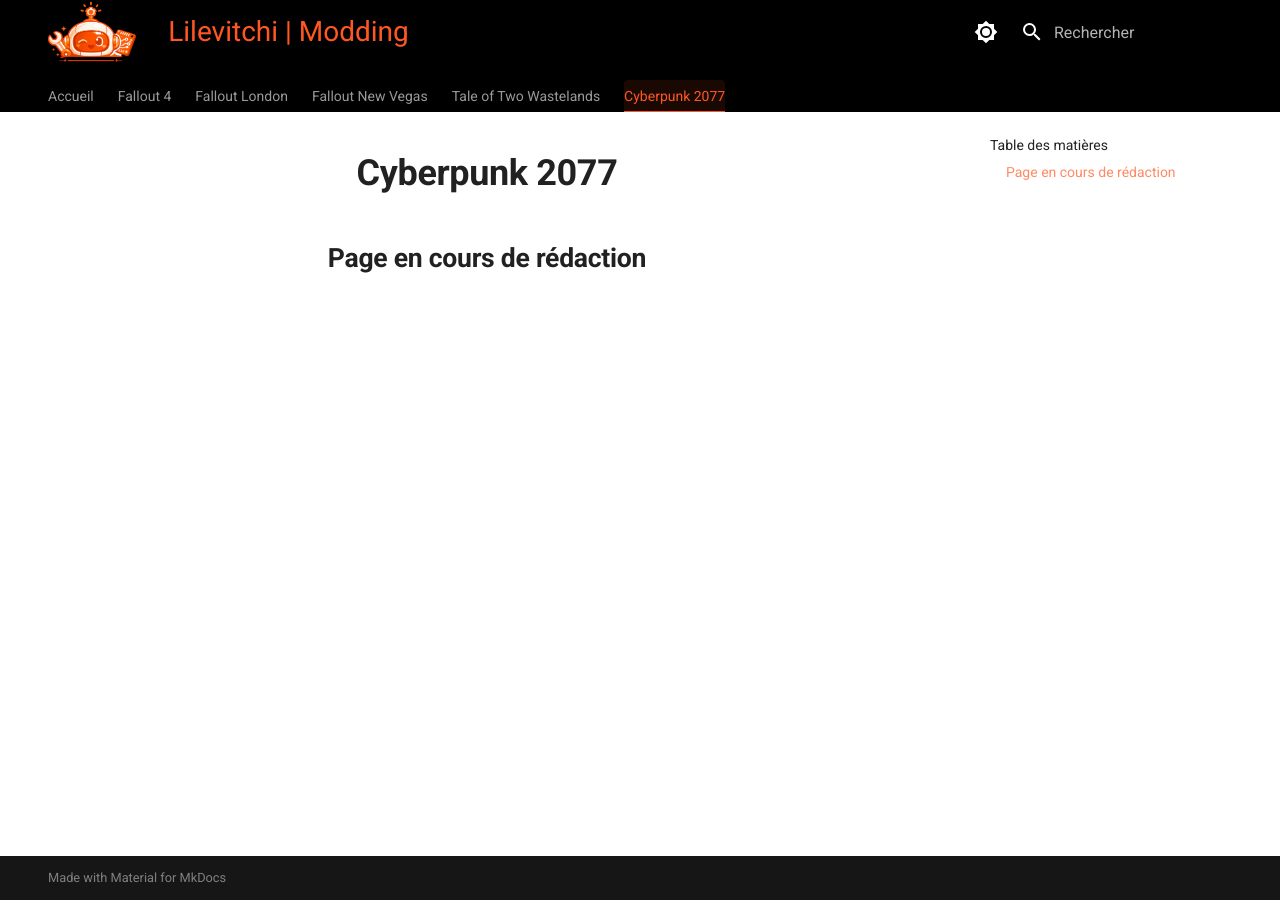
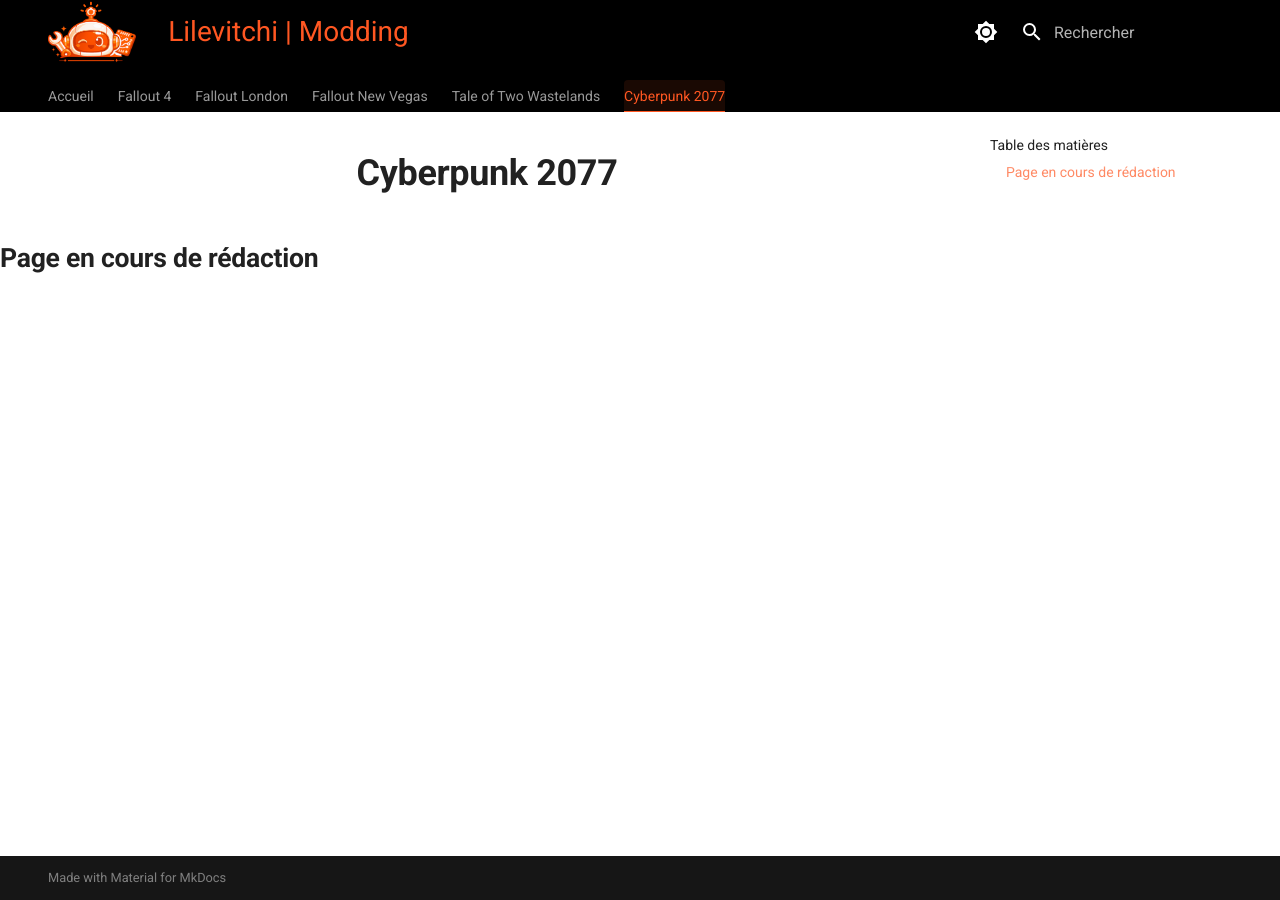
Before and after one commit to Lilevitchi/lilevitchi.github.io, an MkDocs documentation site: the page built from docs/cyberpunk/index.md, in a window 1280 px wide. Built offline with MkDocs 1.6.1 and Material for MkDocs 9.7.7, drawn with Linux system fonts in a browser that asks for light colours.

Commit message:
Update extra.css

```diff
--- a/docs/stylesheets/extra.css
+++ b/docs/stylesheets/extra.css
@@ -17,22 +17,23 @@
 
 /* --- 3. TEXTE, LIENS & TITRES --- */
 .md-main__inner, .md-content { margin-top: 0 !important; margin-left: 0 !important; }
-.md-content__inner { max-width: 1400px !important; margin: 0 auto !important; padding-top: 1.5rem !important; text-align: center; }
+.md-content__inner { max-width: 1400px !important; margin: 0 auto !important; padding-top: 1.5rem !important; }
 
 .md-typeset { font-size: 0.85rem !important; }
 .md-typeset h1, .md-typeset h2, .md-typeset h3 { color: var(--md-default-fg-color) !important; opacity: 1 !important; font-weight: 700; }
-.md-typeset h1:first-child { margin-top: 0 !important; padding-top: 0 !important; display: flex; justify-content: center; align-items: center; gap: 15px; }
-.md-typeset p { text-align: center; margin-left: auto; margin-right: auto; max-width: 900px; }
+.md-typeset p { margin-left: auto; margin-right: auto; text-align: left; max-width: 900px; }
+
+.md-typeset h1 { font-size: 1.8rem; margin-bottom: 1rem; }
+.md-typeset h1:first-child { margin-top: 0 !important; padding-top: 0 !important; display: flex; justify-content: center; align-items: center; gap: 15px; text-align: center; }
+
+.md-typeset a { color: inherit !important; transition: color 0.3s ease; }
+.md-typeset a:hover { color: #ff5722 !important; }
+.md-typeset a .twemoji svg { fill: currentColor !important; }
+.md-typeset a:hover .twemoji svg { fill: #ff5722 !important; }
 
 .md-nav--secondary .md-nav__title { color: var(--md-default-fg-color) !important; opacity: 1 !important; font-weight: bold; }
 .md-nav--secondary .md-nav__link { color: var(--md-typeset-color); opacity: 0.7; }
 .md-nav--secondary .md-nav__link:hover { color: #ff5722 !important; opacity: 1; }
-
-.md-typeset h1 { font-size: 1.8rem; margin-bottom: 1rem; }
-.md-typeset a { color: inherit !important; transition: color 0.3s ease; }
-.md-typeset a:hover { color: #ff5722 !important; }
-.md-typeset a .twemoji svg { fill: currentColor !important; }
-.md-typeset a:hover .twemoji svg { fill: #ff5722 !important; }
 
 /* Icônes oranges automatiques */
 .md-typeset h1 .twemoji svg, .md-typeset h2 .twemoji svg, .md-typeset h3 .twemoji svg { fill: #ff5722 !important; }
```
